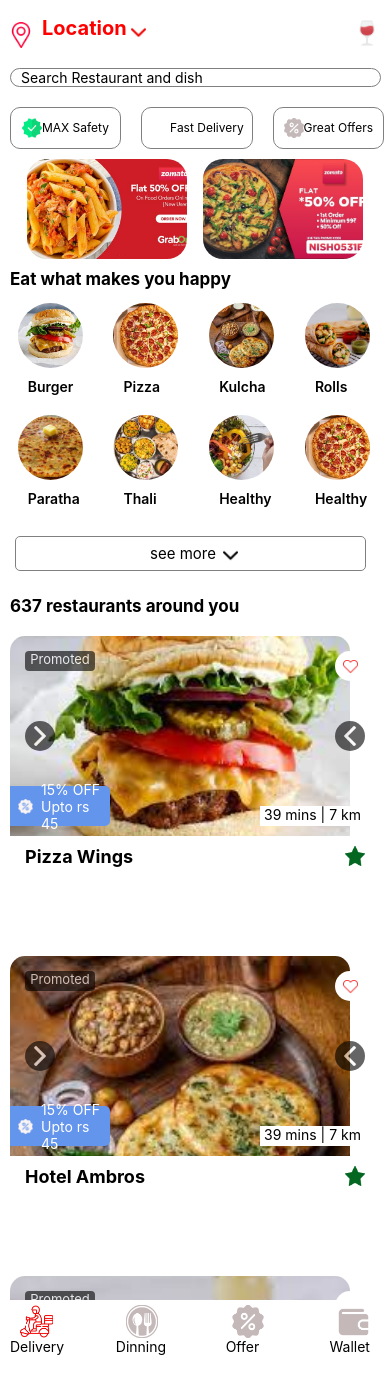
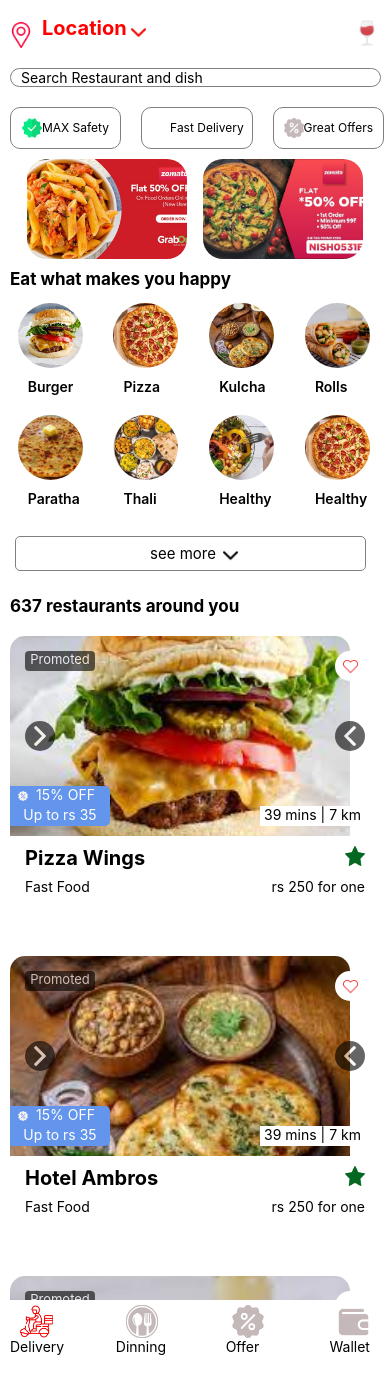
Before and after one commit to Anshul-30/Clone-Zomato, a React Native app: screen / in a window 390 px wide. Shown: the top 1394 px of the page. Built offline with nearby package versions, Linux system fonts and the light colour scheme.

Commit message:
Additions

```diff
--- a/Flatlist/card.js
+++ b/Flatlist/card.js
@@ -9,8 +9,11 @@
         fav:require('../Images/heart.png'),
         left:require('../Images/right-arrow(2).png'),
         arrival:'39 mins | 7 km',
-        offer:'15% OFF  Upto rs 45',
-        dis:require('../Images/discount.png')
+        offer1:'15% OFF  ',
+        offer2:'Up to rs 35',
+        dis:require('../Images/discount.png'),
+        loc:'Fast Food',
+        price:'rs 250 for one'
 
     },
     {
@@ -23,8 +26,11 @@
         left:require('../Images/right-arrow(2).png'),
         pro:'Promoted',
         arrival:'39 mins | 7 km',
-        offer:'15% OFF  Upto rs 45',
-        dis:require('../Images/discount.png')
+        offer1:'15% OFF',
+        offer2:'Up to rs 35',
+        dis:require('../Images/discount.png'),
+        loc:'Fast Food',
+        price:'rs 250 for one'
     },
     {
         id:'3',
@@ -36,8 +42,11 @@
         left:require('../Images/right-arrow(2).png'),
         pro:'Promoted',
         arrival:'39 mins | 7 km',
-        offer:'10% OFF  Upto Rs 30',
-        dis:require('../Images/discount.png')
+        offer1:'10% OFF',
+        offer2:'Up to rs 35',
+        dis:require('../Images/discount.png'),
+        loc:'Fast Food',
+        price:'rs 250 for one'
     },
     {
         id:'4',
@@ -49,8 +58,11 @@
         left:require('../Images/right-arrow(2).png'),
         pro:'Promoted',
         arrival:'39 mins | 7 km',
-        offer:'15% OFF Up to rs 45',
-        dis:require('../Images/discount.png')
+        offer1:'15% OFF',
+        offer2:'Up to rs 35',
+        dis:require('../Images/discount.png'),
+        loc:'Fast Food',
+        price:'rs 250 for one'
 
     },
     {
@@ -63,8 +75,11 @@
         left:require('../Images/right-arrow(2).png'),
         pro:'Promoted',
         arrival:'39 mins | 7 km',
-        offer:'30% OFF Up to Rs 75',
-        dis:require('../Images/discount.png')
+        offer1:'30% OFF ',
+        offer2:'Up to rs 35',
+        dis:require('../Images/discount.png'),
+        price:'rs 250 for one',
+        loc:'Fast Food',
 
     },]
     export default CARD
--- a/components/Card.js
+++ b/components/Card.js
@@ -32,15 +32,25 @@
                         <Text style={{color:'black'}}>{element.item.arrival}</Text>
                         </View>
                         <View style={styles.offer}>
+                        <View style={{flexDirection:'row'}}>
                         <Image source={element.item.dis} style={styles.dis}/>
-                           <Text style={{color:'white'}}>{element.item.offer}</Text>
-                            </View>
+                        <Text style={{color:'white'}}>{element.item.offer1}</Text>
+                        </View>
+                        <View>
+                               <Text style={{color:'white',textAlign:'center'}}>{element.item.offer2}</Text>
+                     </View>
+                           </View>
                     </View>
-                    <View style={{flex:1,flexDirection:'row',justifyContent:'space-between'}}>
+                    <View style={{flex:1}}>
+                    <View style={{flex:.5,flexDirection:'row',justifyContent:'space-between'}}>
                         <Text style={styles.text5}>{element.item.title}</Text>
                         <Image style={styles.iconimage}source={element.item.img}/>
                     </View>
-
+                    <View style={{flexDirection:'row',justifyContent:'space-between',marginLeft:15,marginRight:15}}>
+                        <Text>{element.item.loc}</Text>
+                        <Text>{element.item.price}</Text>
+                        </View>
+                    </View>
                 </View>
 
                )
--- a/style.js
+++ b/style.js
@@ -14,9 +14,10 @@
     borderTopRightRadius:15
 },
 dis:{
-    height:15,
-    width:15,
-    marginHorizontal:8
+    height:10,
+    width:10,
+     marginHorizontal:8,
+     marginVertical:5
 },
     bckimg:{
         height: width/1.9,
@@ -202,7 +203,7 @@
     text5:{
         fontWeight:'bold',
         color:'black',
-        fontSize:18,
+        fontSize:20,
         marginLeft:15,
         marginTop:10
     },
@@ -270,8 +271,8 @@
     bottom:10,
     borderTopRightRadius:5,
     borderBottomRightRadius:5,
-    alignItems:'center',
-    flexDirection:'row'
+    // alignItems:'center',
+    // flexDirection:'row'
 },
     image2:{
         height:width/15,
```
